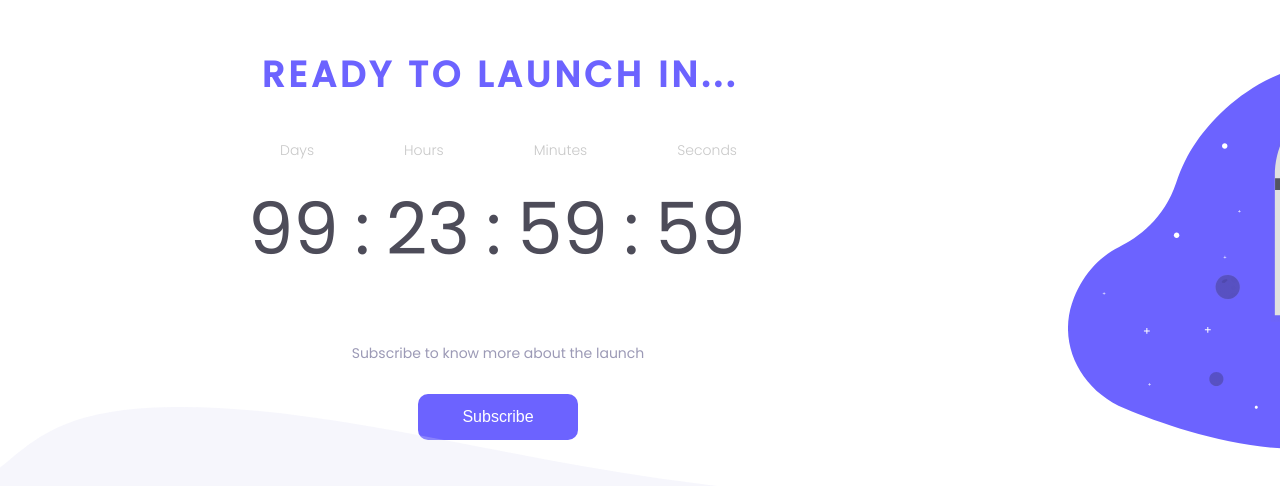
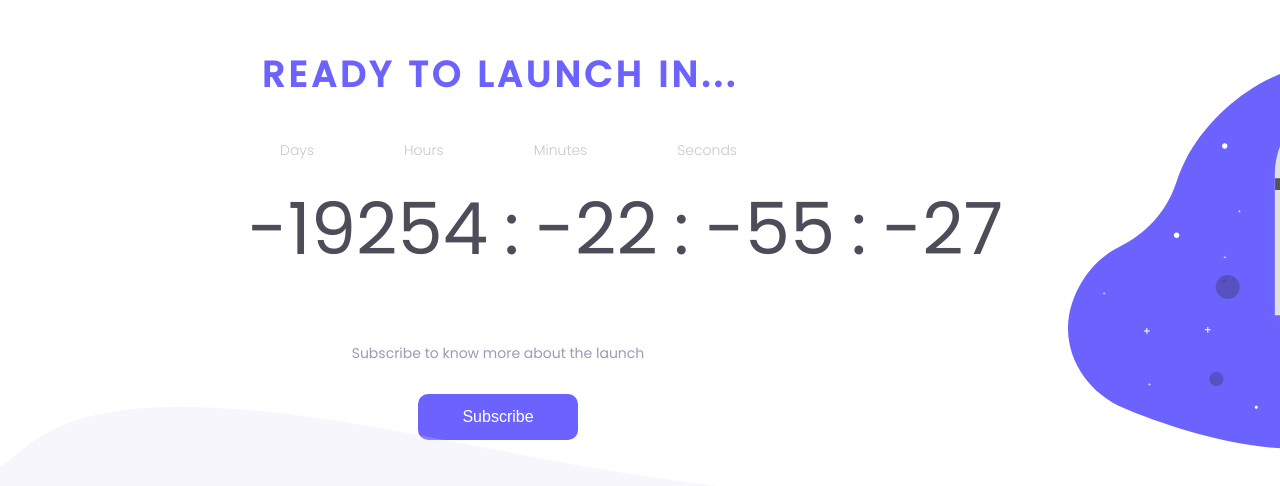
Before and after one commit to AndreMayerT/Countdown, a React (Vite) app: page / in a window 1280 px wide. Shown: the part 178-664 px from the top of the page. Built offline with nearby package versions, Linux system fonts and the light colour scheme; no server answers.

Commit message:
add function to calculate the remaning time

```diff
--- a/src/App.tsx
+++ b/src/App.tsx
@@ -5,34 +5,47 @@ import "./App.css"
 import React, { useState, useEffect } from "react"
 import axios from "axios"
 
-function dateDiffInDays(a: Date, b: Date) {
-  const _MS_PER_DAY = 1000 * 60 * 60 * 24
-  // Discard the time and time-zone information.
-  const utc1 = Date.UTC(a.getFullYear(), a.getMonth(), a.getDate())
-  const utc2 = Date.UTC(b.getFullYear(), b.getMonth(), b.getDate())
+function getRemaningTime(start: number, current: number, end: number) {
+  const countdown_mili = end - (current - start)
+  const days = Math.floor(countdown_mili / (24 * 60 * 60 * 1000))
+  const dayscountdown_mili = countdown_mili % (24 * 60 * 60 * 1000)
+  const hours = Math.floor(dayscountdown_mili / (60 * 60 * 1000))
+  const hourscountdown_mili = countdown_mili % (60 * 60 * 1000)
+  const minutes = Math.floor(hourscountdown_mili / (60 * 1000))
+  const minutescountdown_mili = countdown_mili % (60 * 1000)
+  const sec = Math.floor(minutescountdown_mili / 1000)
 
-  return Math.floor((utc2 - utc1) / _MS_PER_DAY)
+  return { days: days, hours: hours, minutes: minutes, seconds: sec }
 }
 
 function App() {
-  const [StartTime, setStartTime] = useState(new Date())
-  const [EndTime, setEndTime] = useState()
-  const [CurrentTime, setCurrentTime] = useState(new Date())
+  const [startTime, setstartTime] = useState(0)
+  const [currentTime, setcurrentTime] = useState(0)
+  const [remainingTime, setRemainingTime] = useState({
+    days: 0,
+    hours: 0,
+    minutes: 0,
+    seconds: 0,
+  })
+  const endTime = 2592000000
 
   useEffect(() => {
     axios("http://localhost:3333/main").then((response) => {
-      setStartTime(response.data)
+      const startDate = new Date(response.data.createdAt)
+      const startTimeMili = startDate.getTime()
+      setstartTime(startTimeMili)
     })
   }, [])
 
   useEffect(() => {
-    const dateNow = new Date()
-    const interval = setInterval(() => setCurrentTime(dateNow), 1000)
+    let dateNow = new Date()
+    let time = dateNow.getTime()
+    const interval = setInterval(() => setcurrentTime(time), 1000)
+    setRemainingTime(getRemaningTime(startTime, currentTime, endTime))
     return () => {
       clearInterval(interval)
-      console.log(CurrentTime)
     }
-  })
+  }, [currentTime])
 
   return (
     <div className="App">
@@ -51,13 +64,21 @@ function App() {
             </div>
 
             <div className="number">
-              <p id="day_number">99</p>
+              <p id="day_number">
+                {String(remainingTime.days).padStart(2, "0")}
+              </p>
               <p>:</p>
-              <p id="hour_number">23</p>
+              <p id="hour_number">
+                {String(remainingTime.hours).padStart(2, "0")}
+              </p>
               <p>:</p>
-              <p id="minute_number">59</p>
+              <p id="minute_number">
+                {String(remainingTime.minutes).padStart(2, "0")}
+              </p>
               <p>:</p>
-              <p id="second_number">59</p>
+              <p id="second_number">
+                {String(remainingTime.seconds).padStart(2, "0")}
+              </p>
             </div>
           </div>
           <p className="subscribe-text">
```
